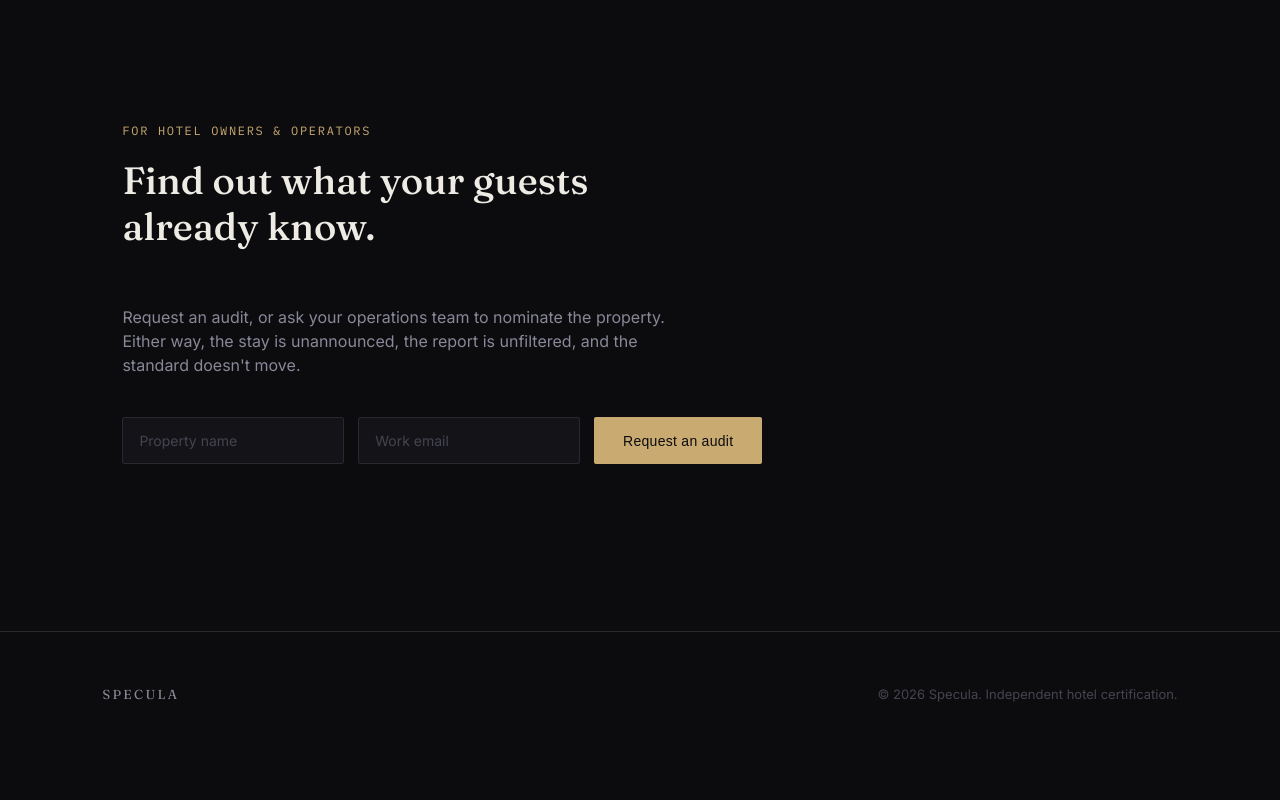
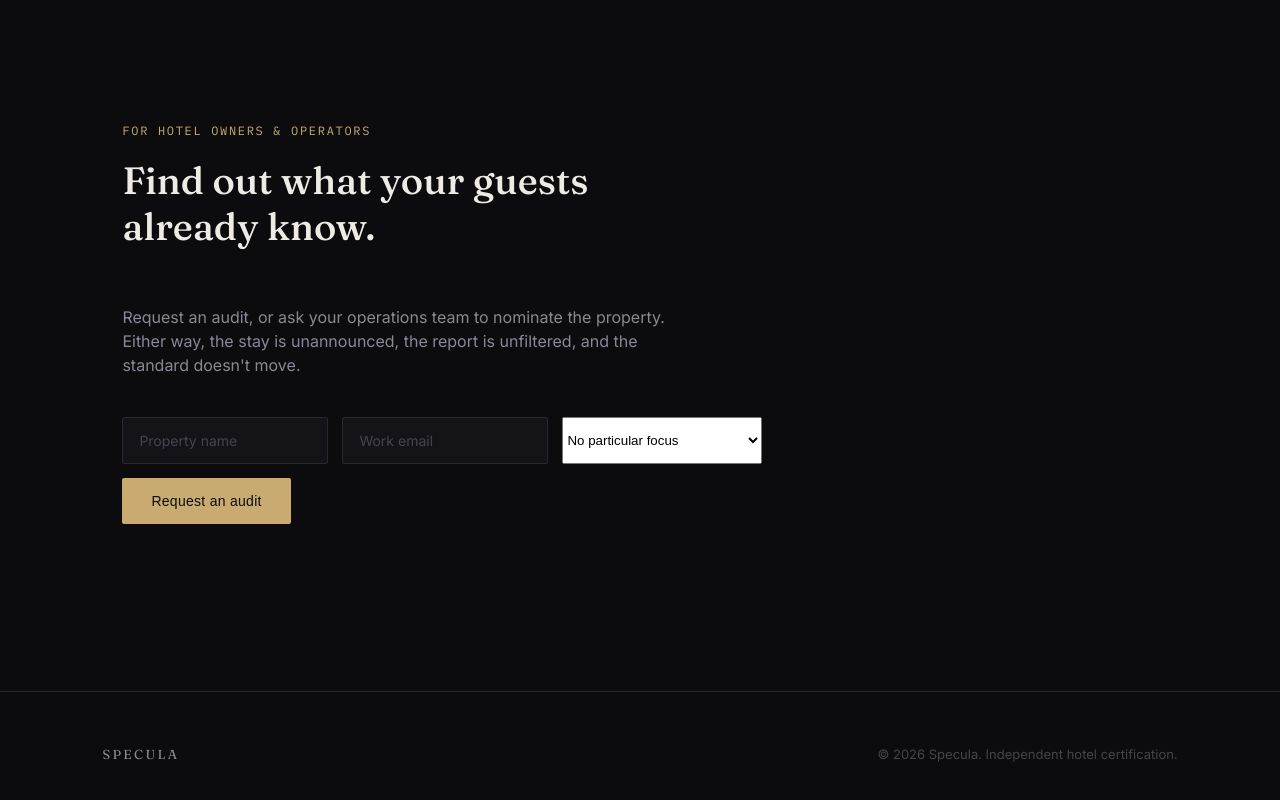
Before and after one commit to davidthor17/speculaone-web, a plain HTML site: page index.html in a window 1280 px wide. Shown: the part 3672-4472 px from the top of the page. Before the commit the page ends 4440 px from the top, so only its background shows below. Drawn offline with Linux system fonts and the light colour scheme; a script that the page names is missing.

Commit message:
Add focus area selection to owners form

```diff
--- a/index.html
+++ b/index.html
@@ -204,6 +204,17 @@
       <form class="owners-form" id="ownersForm">
         <input type="text" placeholder="Property name" required />
         <input type="email" placeholder="Work email" required />
+        <select id="focusArea">
+          <option value="">No particular focus</option>
+          <option value="Arrival & Reception">Arrival & Reception</option>
+          <option value="Room Quality">Room Quality</option>
+          <option value="F&B (Breakfast/Lunch/Dinner)">F&B (Breakfast/Lunch/Dinner)</option>
+          <option value="Pool">Pool</option>
+          <option value="Spa & Wellness">Spa & Wellness</option>
+          <option value="Housekeeping">Housekeeping</option>
+          <option value="Departure">Departure</option>
+          <option value="Other">Other (mention in email reply)</option>
+        </select>
         <button type="submit" class="btn btn-gold">Request an audit</button>
       </form>
       <p class="owners-note" id="ownersNote"></p>
```
